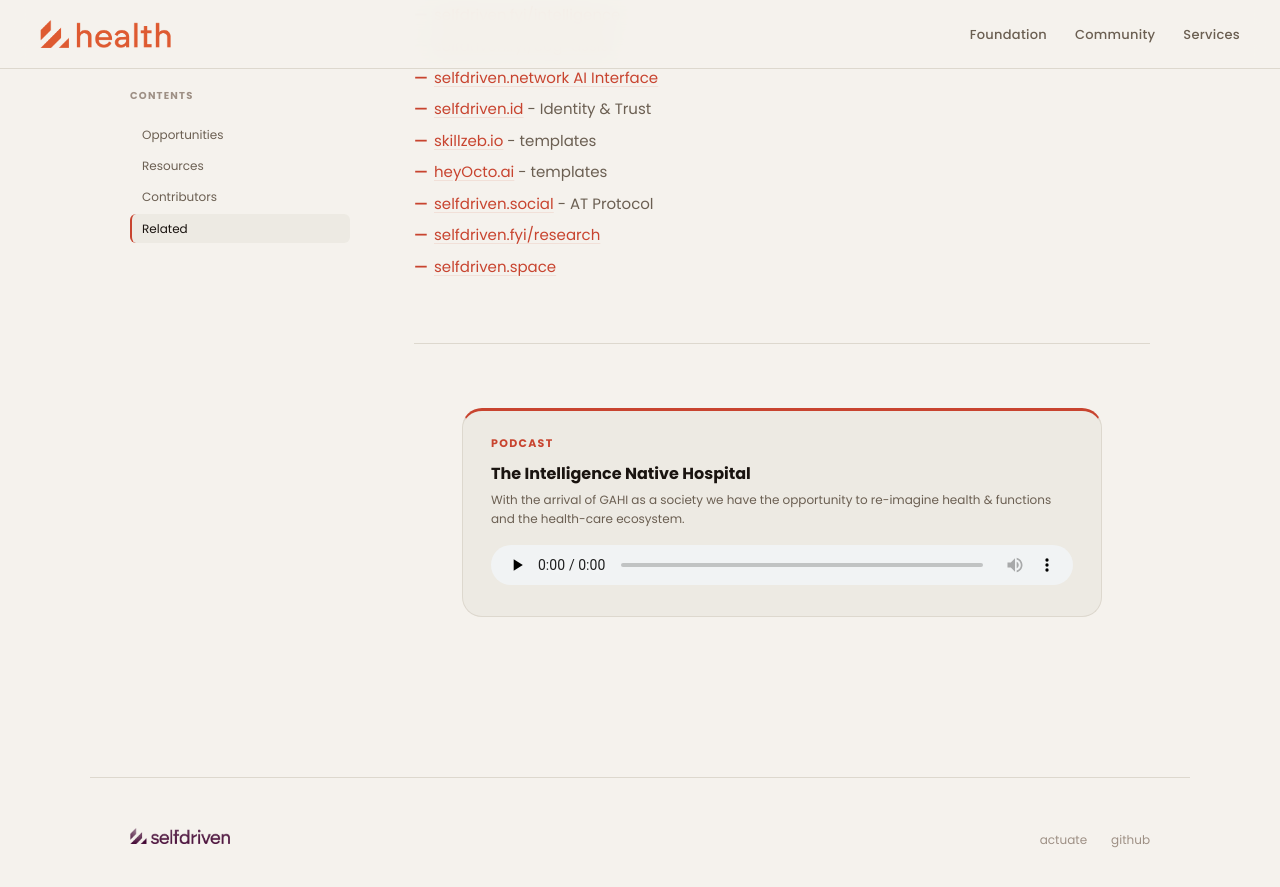
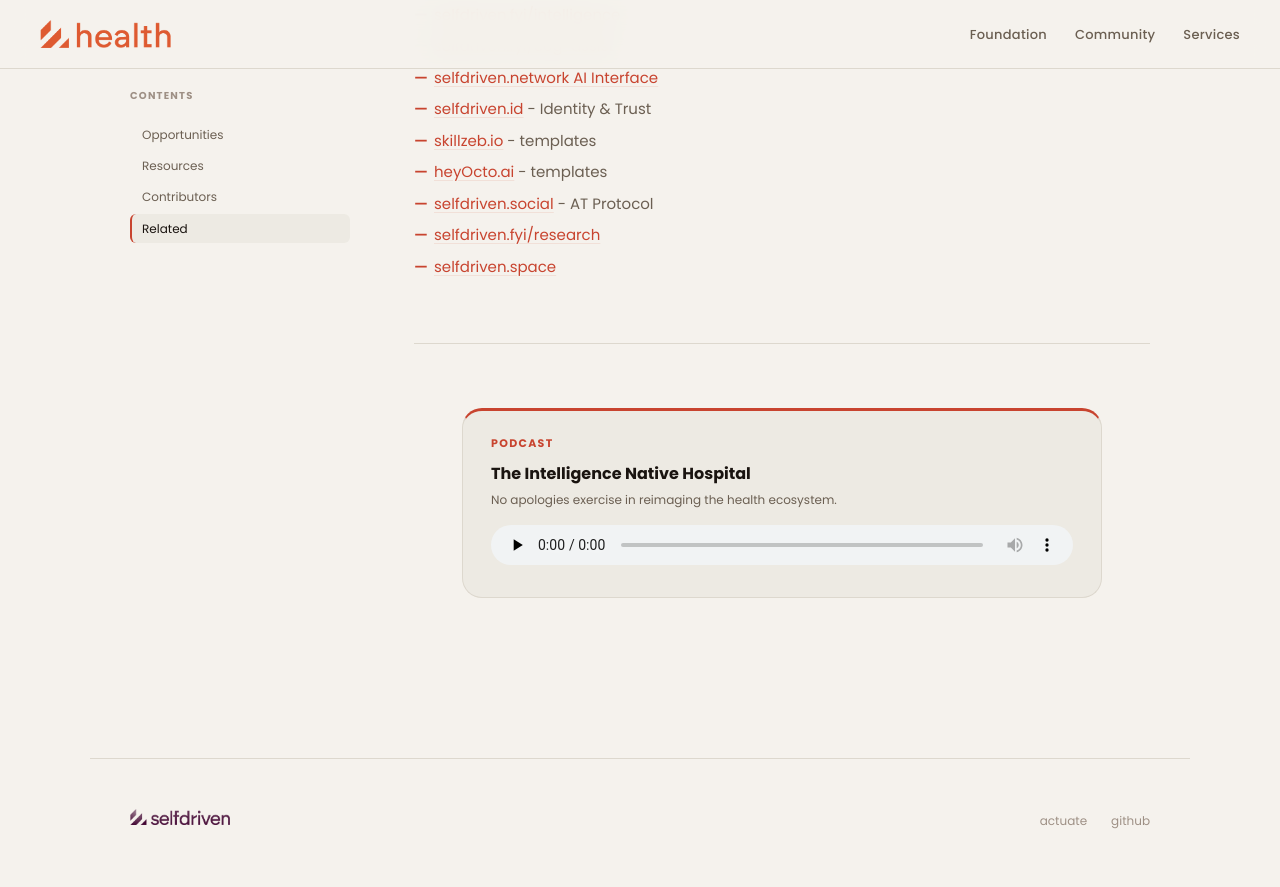
Before and after one commit to selfdriven-foundation/selfdriven-health, a Jekyll site: the page built from docs/index.md, in a window 1280 px wide and 900 px high, scrolled down 1484 px. Shown: the top 887 px of the window. Built offline with Jekyll 4.4.1, drawn with Linux system fonts in a browser that asks for light colours.

Commit message:
Update index.md

```diff
--- a/docs/index.md
+++ b/docs/index.md
@@ -46,7 +46,7 @@
  <div style="max-width: 640px; margin: 0 auto 40px; background: var(--surface); border: 1px solid var(--border); border-radius: var(--card-radius); padding: 24px 28px; border-top: 3px solid var(--accent);">
     <div style="font-size: 11px; font-weight: 700; letter-spacing: 0.12em; text-transform: uppercase; color: var(--accent); margin-bottom: 8px;">Podcast</div>
     <div style="font-size: 16px; font-weight: 700; margin-bottom: 4px;">The Intelligence Native Hospital</div>
-    <div style="font-size: 12px; color: var(--muted); margin-bottom: 16px;">With the arrival of GAHI as a society we have the opportunity to re-imagine health & functions and the health-care ecosystem.</div>
+    <div style="font-size: 12px; color: var(--muted); margin-bottom: 16px;">No apologies exercise in reimaging the health ecosystem.</div>
     <audio controls preload="none" style="width: 100%; height: 40px; border-radius: 8px;">
       <source src="/assets/audio/selfdriven-building-an-intelligence-native-hospital.m4a" type="audio/mp4">
       Your browser does not support the audio element.
```
